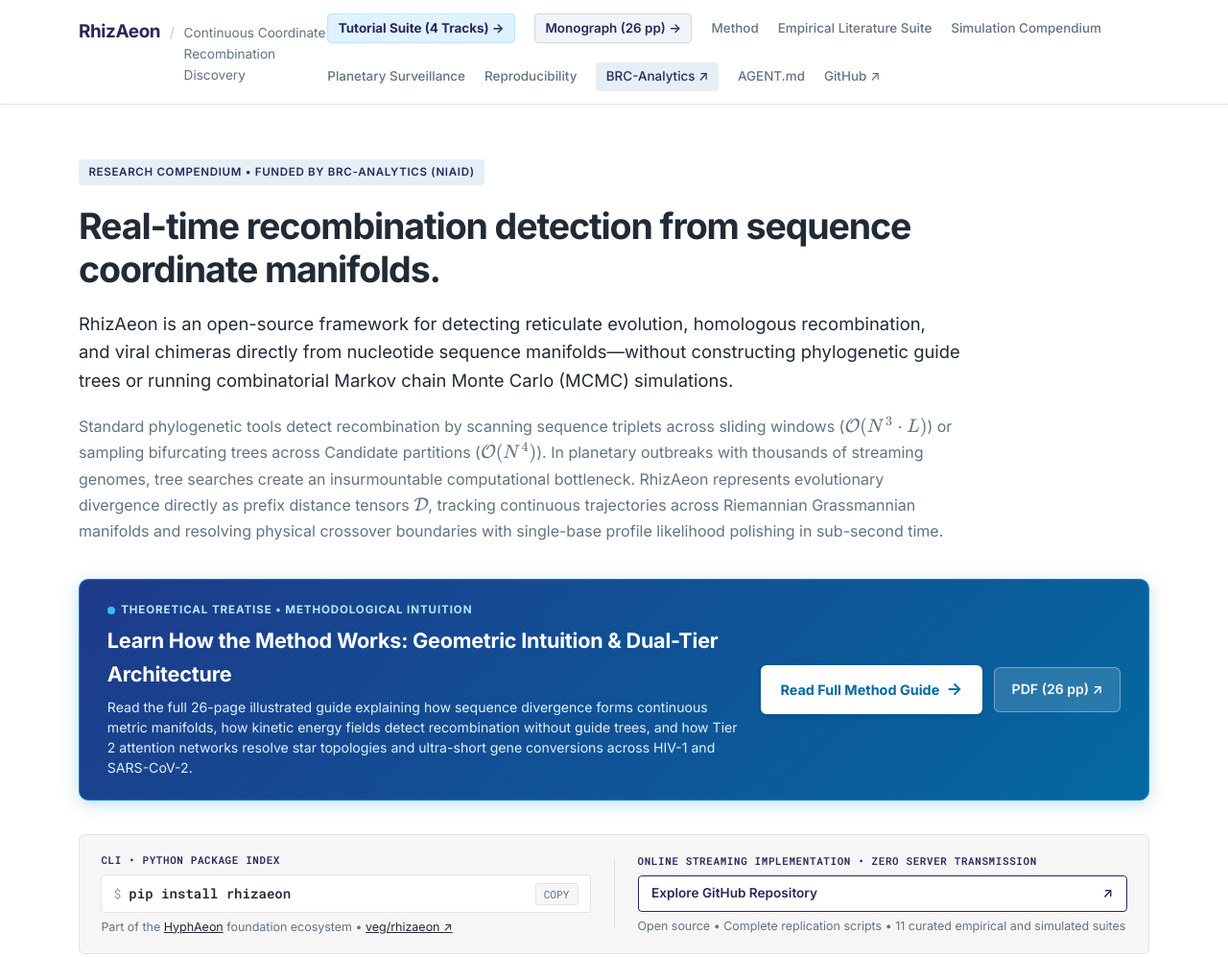
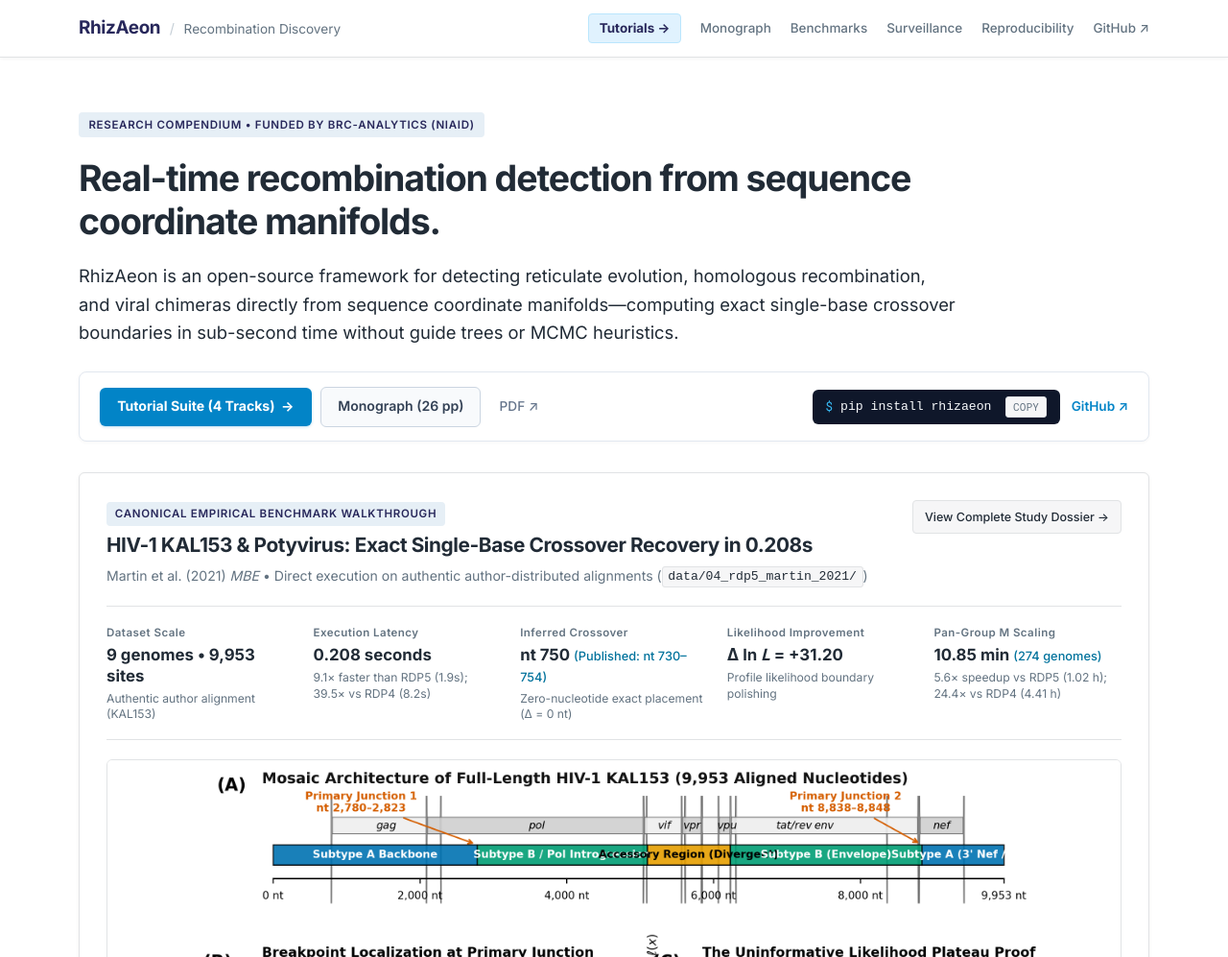
Before and after one commit to veg/rhizaeon, a plain HTML site: page index.html in a window 1280 px wide. Shown: the top 997 px of the page at 96% size. Drawn offline with nearby package versions, Linux system fonts and the light colour scheme.

Commit message:
style(web): debloat index.html header navbar and streamline hero masthead

```diff
--- a/index.html
+++ b/index.html
@@ -30,18 +30,14 @@
       <a href="index.html" class="rams-brand">
         <span class="rams-brand-name">RhizAeon</span>
         <span class="rams-brand-sep">/</span>
-        <span class="rams-brand-desc">Continuous Coordinate Recombination Discovery</span>
+        <span class="rams-brand-desc">Recombination Discovery</span>
       </a>
       <nav class="rams-nav">
-        <a href="tutorials.html" class="rams-nav-chip" style="background: #e0f2fe; color: #0369a1; border: 1px solid #bae6fd; font-weight: 700;">Tutorial Suite (4 Tracks) &rarr;</a>
-        <a href="intuition.html" class="rams-nav-chip" style="background: #f1f5f9; color: #334155; border: 1px solid #cbd5e1; font-weight: 600;">Monograph (26 pp) &rarr;</a>
-        <a href="#method">Method</a>
-        <a href="#empirical-suite">Empirical Literature Suite</a>
-        <a href="#benchmarks">Simulation Compendium</a>
-        <a href="#surveillance">Planetary Surveillance</a>
+        <a href="tutorials.html" class="rams-nav-chip" style="background: #e0f2fe; color: #0369a1; border: 1px solid #bae6fd; font-weight: 700;">Tutorials &rarr;</a>
+        <a href="intuition.html">Monograph</a>
+        <a href="#benchmarks">Benchmarks</a>
+        <a href="#surveillance">Surveillance</a>
         <a href="#reproducibility">Reproducibility</a>
-        <a href="https://brc-analytics.org" target="_blank" rel="noopener" class="rams-nav-chip">BRC-Analytics &nearr;</a>
-        <a href="AGENT.MD">AGENT.md</a>
         <a href="https://github.com/veg/rhizaeon" target="_blank" rel="noopener">GitHub &nearr;</a>
       </nav>
     </div>
@@ -57,62 +53,33 @@
           Real-time recombination detection from sequence coordinate manifolds.
         </h1>
         <p class="rams-lede">
-          RhizAeon is an open-source framework for detecting reticulate evolution, homologous recombination, and viral chimeras directly from nucleotide sequence manifolds—without constructing phylogenetic guide trees or running combinatorial Markov chain Monte Carlo (MCMC) simulations.
+          RhizAeon is an open-source framework for detecting reticulate evolution, homologous recombination, and viral chimeras directly from sequence coordinate manifolds—computing exact single-base crossover boundaries in sub-second time without guide trees or MCMC heuristics.
         </p>
-        <div class="rams-narrative">
-          <p>
-            Standard phylogenetic tools detect recombination by scanning sequence triplets across sliding windows ($\mathcal{O}(N^3 \cdot L)$) or sampling bifurcating trees across Candidate partitions ($\mathcal{O}(N^4)$). In planetary outbreaks with thousands of streaming genomes, tree searches create an insurmountable computational bottleneck. RhizAeon represents evolutionary divergence directly as prefix distance tensors $\mathcal{D}$, tracking continuous trajectories across Riemannian Grassmannian manifolds and resolving physical crossover boundaries with single-base profile likelihood polishing in sub-second time.
-          </p>
-        </div>
-
-        <!-- Prominent Method Intuition Callout -->
-        <div style="background: linear-gradient(135deg, #1e3a8a 0%, #0369a1 100%); border-radius: 10px; padding: 1.4rem 1.8rem; margin: 1.8rem 0 2.2rem 0; color: #ffffff; display: flex; justify-content: space-between; align-items: center; flex-wrap: wrap; gap: 1.2rem; box-shadow: 0 4px 18px rgba(3, 105, 161, 0.22); border: 1px solid #0284c7;">
-          <div style="flex: 1; min-width: 320px;">
-            <div style="font-size: 0.72rem; font-weight: 700; letter-spacing: 0.08em; text-transform: uppercase; color: #bae6fd; margin-bottom: 0.35rem; display: flex; align-items: center; gap: 0.4rem;">
-              <span style="display: inline-block; width: 8px; height: 8px; background: #38bdf8; border-radius: 50%;"></span>
-              THEORETICAL TREATISE &bull; METHODOLOGICAL INTUITION
-            </div>
-            <h2 style="font-size: 1.35rem; font-weight: 800; margin: 0 0 0.4rem 0; color: #ffffff; letter-spacing: -0.01em;">
-              Learn How the Method Works: Geometric Intuition &amp; Dual-Tier Architecture
-            </h2>
-            <p style="font-size: 0.88rem; color: #e0f2fe; margin: 0; line-height: 1.5; max-width: 780px;">
-              Read the full 26-page illustrated guide explaining how sequence divergence forms continuous metric manifolds, how kinetic energy fields detect recombination without guide trees, and how Tier 2 attention networks resolve star topologies and ultra-short gene conversions across HIV-1 and SARS-CoV-2.
-            </p>
-          </div>
-          <div style="display: flex; gap: 0.75rem; align-items: center; flex-shrink: 0;">
-            <a href="intuition.html" style="background: #ffffff; color: #0369a1; font-weight: 700; font-size: 0.9rem; padding: 0.7rem 1.3rem; border-radius: 6px; text-decoration: none; display: inline-flex; align-items: center; gap: 0.45rem; box-shadow: 0 2px 6px rgba(0,0,0,0.12); transition: transform 0.15s ease;">
-              <span>Read Full Method Guide</span>
-              <span style="font-size: 1.1rem;">&rarr;</span>
+
+        <!-- Compact Action & Install Strip -->
+        <div style="display: flex; flex-wrap: wrap; align-items: center; justify-content: space-between; gap: 1rem; margin: 1.6rem 0 2rem 0; padding: 0.9rem 1.3rem; background: #ffffff; border: 1px solid #e2e8f0; border-radius: 8px; box-shadow: 0 1px 4px rgba(0,0,0,0.04);">
+          <div style="display: flex; flex-wrap: wrap; gap: 0.6rem; align-items: center;">
+            <a href="tutorials.html" style="background: #0284c7; color: #ffffff; font-weight: 700; font-size: 0.88rem; padding: 0.55rem 1.15rem; border-radius: 6px; text-decoration: none; display: inline-flex; align-items: center; gap: 0.4rem; box-shadow: 0 1px 3px rgba(2, 132, 199, 0.25);">
+              <span>Tutorial Suite (4 Tracks)</span>
+              <span>&rarr;</span>
             </a>
-            <a href="rhizaeon_overview_and_intuition.pdf" target="_blank" rel="noopener" style="background: rgba(255,255,255,0.14); border: 1px solid rgba(255,255,255,0.35); color: #ffffff; font-weight: 600; font-size: 0.88rem; padding: 0.7rem 1.1rem; border-radius: 6px; text-decoration: none; display: inline-flex; align-items: center; gap: 0.4rem;">
-              <span>PDF (26 pp) &nearr;</span>
+            <a href="intuition.html" style="background: #f8fafc; color: #334155; font-weight: 600; font-size: 0.88rem; padding: 0.55rem 1.05rem; border-radius: 6px; border: 1px solid #cbd5e1; text-decoration: none; display: inline-flex; align-items: center; gap: 0.35rem;">
+              <span>Monograph (26 pp)</span>
             </a>
-          </div>
-        </div>
-
-        <!-- Software Access & Deployment: CLI / HyphAeon Ecosystem -->
-        <div class="rams-access-strip">
-          <div class="rams-access-cell">
-            <div class="rams-access-label">CLI &bull; Python Package Index</div>
-            <div class="rams-access-terminal">
-              <span class="rams-prompt">$</span>
+            <a href="rhizaeon_overview_and_intuition.pdf" target="_blank" rel="noopener" style="color: #64748b; font-size: 0.85rem; font-weight: 500; text-decoration: none; padding: 0.5rem 0.6rem; display: inline-flex; align-items: center; gap: 0.3rem;">
+              <span>PDF &nearr;</span>
+            </a>
+          </div>
+
+          <div style="display: flex; align-items: center; gap: 0.75rem;">
+            <div style="display: inline-flex; align-items: center; background: #0f172a; border-radius: 6px; padding: 0.45rem 0.85rem; font-family: var(--font-mono); font-size: 0.82rem; color: #f8fafc; gap: 0.5rem;">
+              <span style="color: #38bdf8;">$</span>
               <code>pip install rhizaeon</code>
-              <button class="rams-copy-pill" onclick="navigator.clipboard.writeText('pip install rhizaeon'); this.innerText='COPIED'; setTimeout(() => this.innerText='COPY', 2000);">COPY</button>
-            </div>
-            <p class="rams-access-sub">
-              Part of the <a href="https://github.com/veg/HyphAeon" target="_blank" rel="noopener">HyphAeon</a> foundation ecosystem &bull; <a href="https://github.com/veg/rhizaeon" target="_blank" rel="noopener">veg/rhizaeon &nearr;</a>
-            </p>
-          </div>
-          <div class="rams-access-divider"></div>
-          <div class="rams-access-cell">
-            <div class="rams-access-label">Online Streaming Implementation &bull; Zero Server Transmission</div>
-            <a href="https://github.com/veg/rhizaeon" target="_blank" rel="noopener" class="rams-access-btn">
-              <span>Explore GitHub Repository</span>
-              <span>&nearr;</span>
+              <button class="rams-copy-pill" onclick="navigator.clipboard.writeText('pip install rhizaeon'); this.innerText='COPIED'; setTimeout(() => this.innerText='COPY', 2000);" style="margin-left: 0.4rem; padding: 0.15rem 0.45rem; font-size: 0.7rem;">COPY</button>
+            </div>
+            <a href="https://github.com/veg/rhizaeon" target="_blank" rel="noopener" style="font-size: 0.85rem; color: #0284c7; font-weight: 600; text-decoration: none; display: inline-flex; align-items: center; gap: 0.25rem;">
+              <span>GitHub &nearr;</span>
             </a>
-            <p class="rams-access-sub">
-              Open source &bull; Complete replication scripts &bull; 11 curated empirical and simulated suites
-            </p>
           </div>
         </div>
 
```
Also changed, not shown: intuition.html (+3 -5 lines), track1_visual_quickstart.html (+3 -3 lines), track2_practitioner_guide.html (+3 -3 lines), track3_algorithmic_derivation.html (+3 -3 lines), track4_conceptual_monograph.html (+3 -3 lines), tutorials.html (+3 -3 lines), 1 other file.
